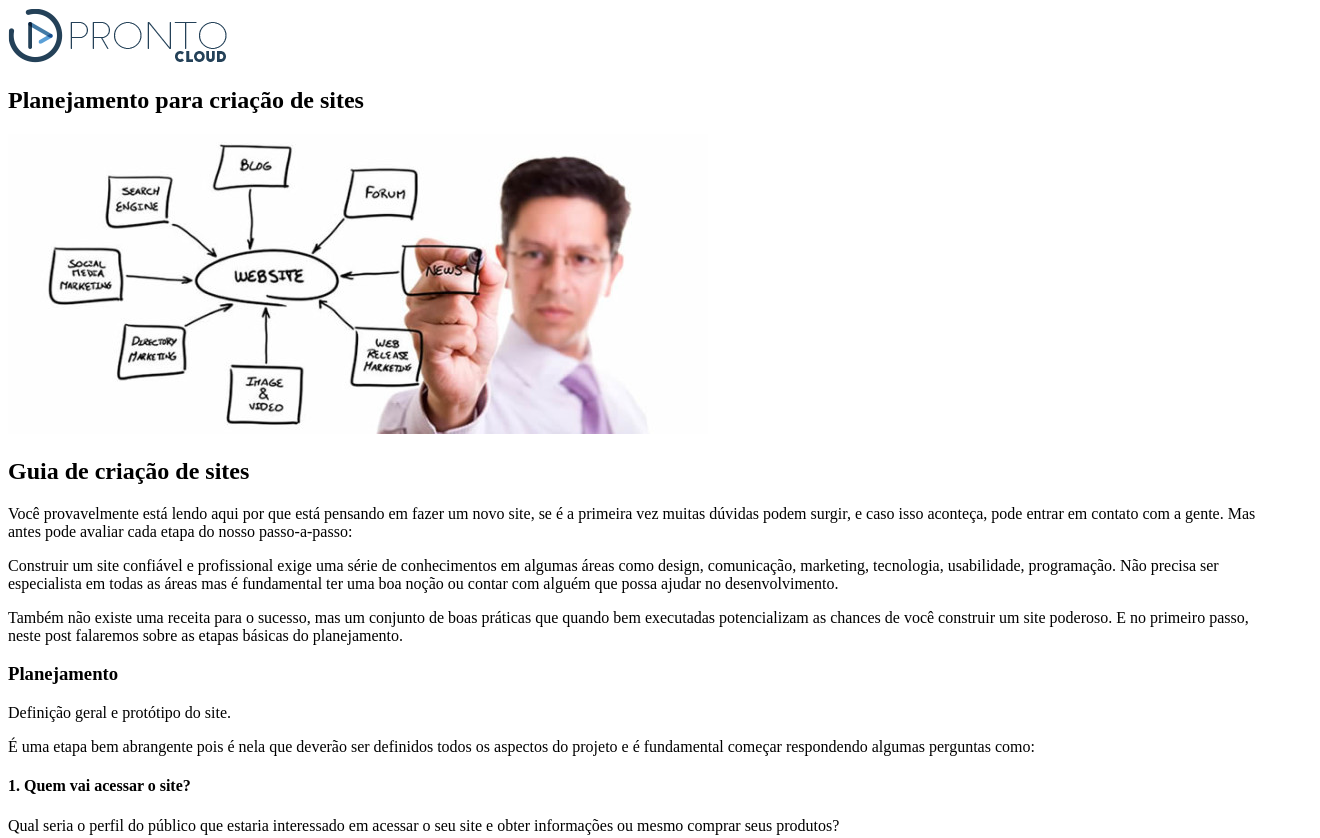
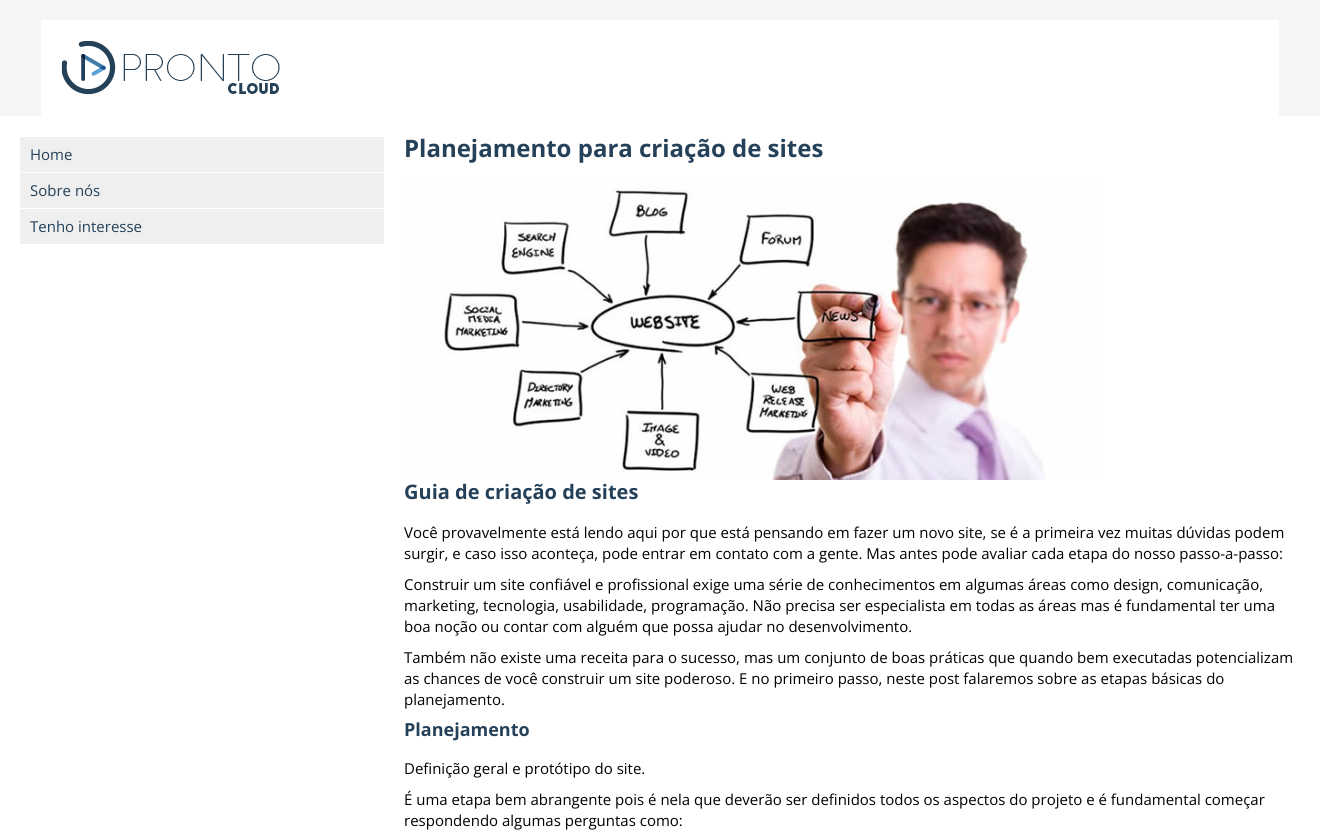
Before and after one commit to Wencel15/Curso-Ebac-Inbound-Marketing-Flow, a plain HTML site: page index.html in a window 1280 px wide. Shown: the top 838 px of the page, 1320 px wide, since content can reach past the window. Drawn offline with nearby package versions, Linux system fonts and the light colour scheme.

Commit message:
html and css update

```diff
--- a/css/styles.css
+++ b/css/styles.css
@@ -0,0 +1,109 @@
+html {
+    font-size: 62.5%;
+}
+
+body {
+    background-color: #f5f5f5;
+    font-family: 'Open Sans', sans-serif;
+}
+
+.main-container {
+
+    max-width: 1198px;
+    margin: 0 auto;
+    padding: 20px;
+}
+header {
+    background: #fff;
+    display: block;
+    float: left;
+    padding: 20px;
+    width: 100%;
+
+}
+h1 {
+    font-size: 2.4rem;
+    color: #254159;
+    margin-bottom: 20px;
+}
+h2 {
+    font-size: 2rem;
+    color: #254159;
+    margin-bottom: 20px;
+}
+h3 {
+    font-size: 1.8rem;
+    color: #254159;
+    margin-bottom: 20px;
+}
+h4 {
+    font: 1.6rem;
+    color: #254159;
+    margin-bottom: 10px;
+    padding-top: 10px;
+}
+p {
+    margin-bottom: 10px;
+    line-height: 1.4;
+}
+ol {
+    margin-left: 30px;
+}
+ol li {
+    font-size: 1.4rem;
+    color: #454545;
+}
+
+section {
+    background-color: #fff;
+    display: block;
+    float: left;
+    font-size: 1.5rem;
+    padding: 20px;
+    width: 100%;
+}
+
+
+
+section nav {
+    display: block;
+    float: left;
+    width: 30%;
+}
+nav li {
+    background-color: #efefef;
+    margin: 1px 20px 1px 0;
+    padding: 10px;
+}
+nav li:hover {
+    background-color: #dfdfdf;
+}
+nav a {
+    text-decoration: none;
+    color: #254159;
+}
+nav a:hover {
+    color: #385874;
+}
+section article {
+    display: block;
+    float: left;
+    width: 70%;
+
+}
+
+footer  {
+    background-color: #254159;
+    display: block;
+    float: left;
+    width: 100%;
+    padding: 20px;
+}
+footer p {
+    color: #ffff;
+    font-size: 1.4rem;
+}
+footer small {
+    font-size: 80%;
+    display: block;
+}
--- a/index.html
+++ b/index.html
@@ -4,13 +4,37 @@
     <meta charset="UTF-8">
     <meta http-equiv="X-UA-Compatible" content="IE=edge">
     <meta name="viewport" content="width=device-width, initial-scale=1.0">
+
+    <!-- CSS -->
+    <link rel="stylesheet" href="./css/reset.css">
+    <link rel="stylesheet" href="./css/styles.css">
+    <!-- Ícones-->
+    <link rel="shortcut icon" href="./images/favicon.cc">
+    <link rel="apple-touch-icon" href="./images/icon-touch-retina.png">
+    <link rel="apple-touch-icon" href="./images/icon-touch-retina-iphone.png">
+    <link rel="apple-touch-icon" href="./images/icon-touch-retina-ipad.png">
+    <!--Google Fonts-->
+    <link rel="preconnect" href="https://fonts.googleapis.com">
+    <link rel="preconnect" href="https://fonts.gstatic.com" crossorigin>
+    <link href="https://fonts.googleapis.com/css2?family=Open+Sans:wght@300;400;700&display=swap" rel="stylesheet">
+
     <title>ProtoCloud</title>
 </head>
 <body>
+    <div class="main-container">
         <header>
             <img src="./images/prontocloud.png" alt="ProtoCçoud">
         </header>
+    </div>
     <section>
+        <nav>
+            <ul>
+                <li><a href="#">Home</a></li>
+                <li><a href="#">Sobre nós</a></li>
+                <li><a href="#">Tenho interesse</a></li>
+            </ul>
+        </nav>
+        <article>
             <div class="container">
                 <h1>Planejamento para criação de sites</h1>
 
@@ -60,7 +84,7 @@
 
                 <p>Se quiser pode compartilhar seu resultado com a gente. No próximo post vamos continuar com o nosso guia de criação de sites , falando sobre os aspectos técnicos do desenvolvimento do seu site.</p>
             </div>
-
+        </article>
     </section>
     <footer>
         <p></p>&copf; ProntoCloud, Todos os direitos reservados.
```
Lines whose indentation alone changed are shown as unchanged.
